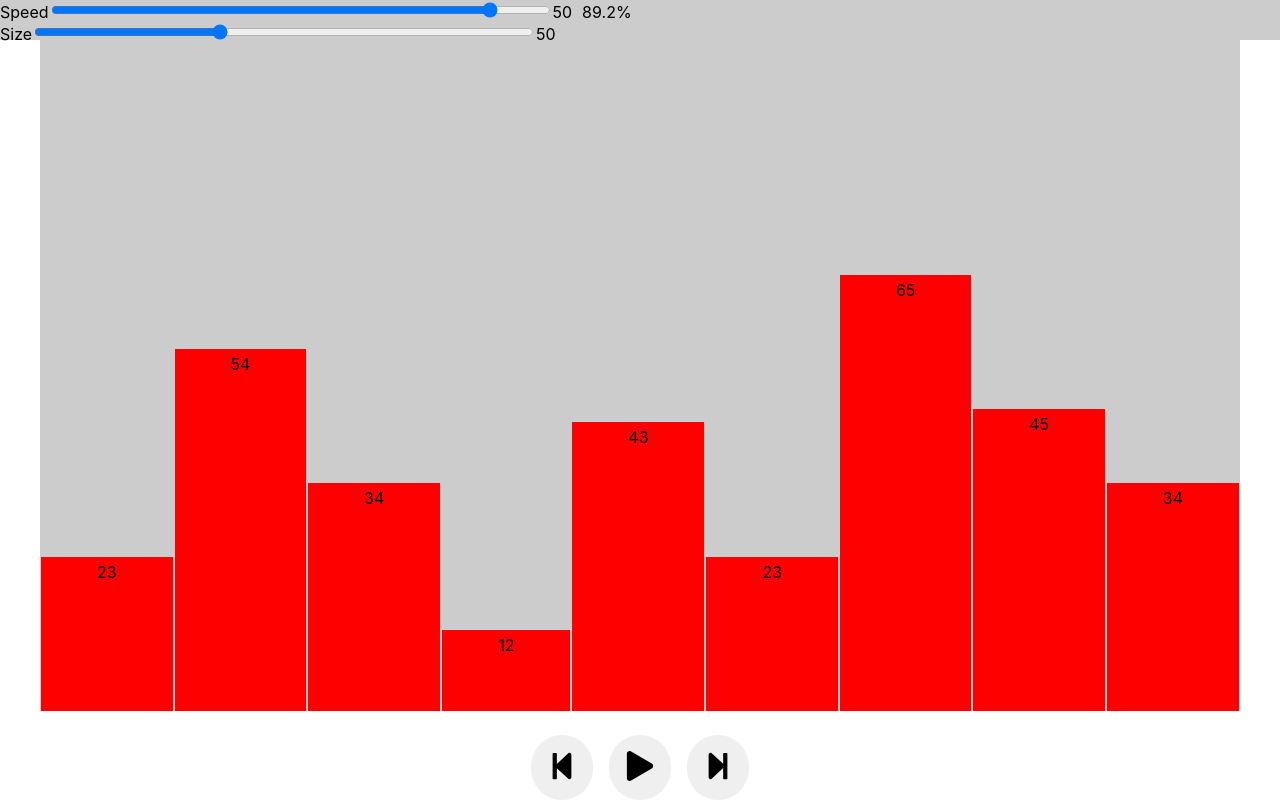
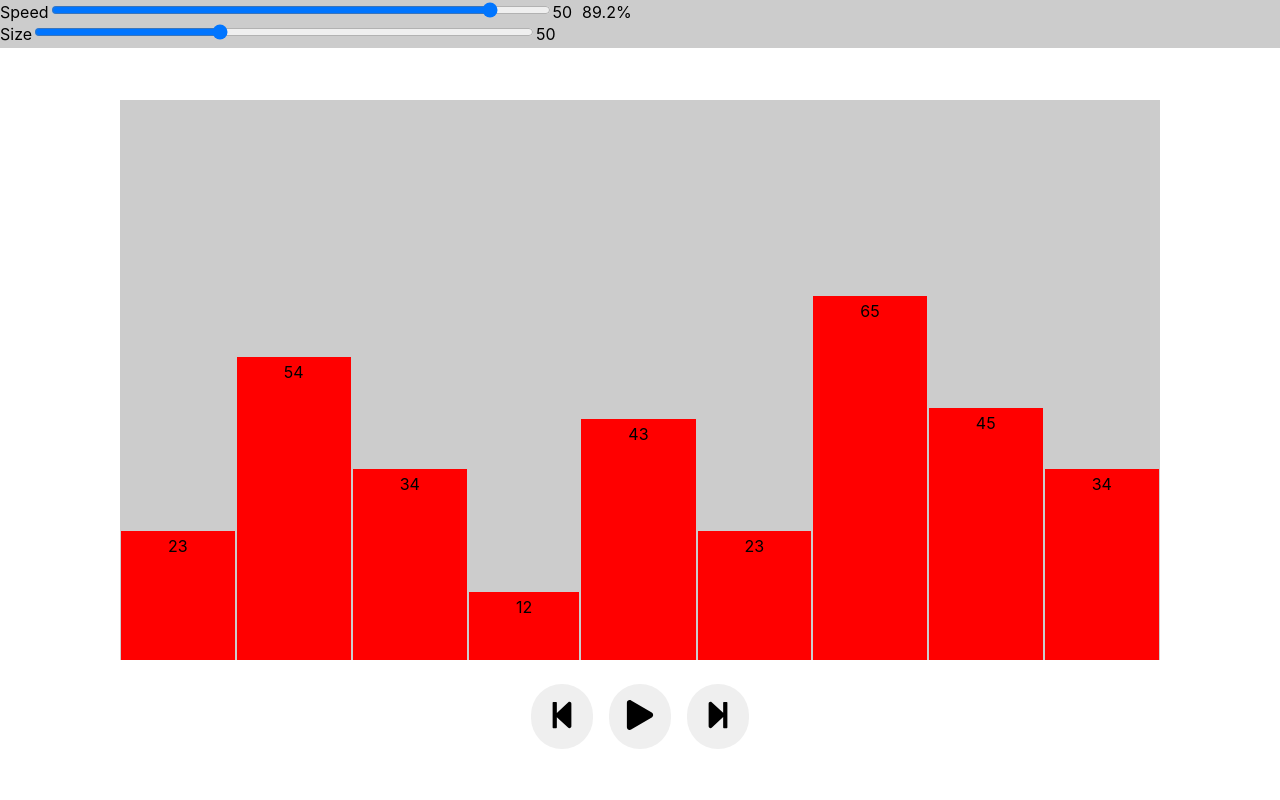
Before and after one commit to alsersan/sorting-visualizer, a React (Create React App) app: page / in a window 1280 px wide. Built offline with nearby package versions, Linux system fonts and the light colour scheme.

Commit message:
adjust height/width of elements in rem units

```diff
--- a/src/App.js
+++ b/src/App.js
@@ -10,7 +10,7 @@ import {
 } from "./algorithms/recursiveSortingAlgorithms";
 
 const Container = styled.div`
-  height: 95vh;
+  height: calc(100vh - 3rem);
   display: flex;
   justify-content: center;
   align-items: center;
--- a/src/components/BarChart.js
+++ b/src/components/BarChart.js
@@ -4,8 +4,8 @@ import Bar from "./Bar";
 import { bubbleSort, selectionSort } from "../algorithms/sortingAlgorithms";
 
 const Container = styled.div`
-  height: 700px;
-  width: 1200px;
+  height: 35rem;
+  width: 65rem;
   background-color: #ccc;
   display: flex;
   justify-content: space-around;
--- a/src/components/Header.js
+++ b/src/components/Header.js
@@ -2,7 +2,7 @@ import React from "react";
 import styled from "styled-components";
 
 const StyledHeader = styled.header`
-  height: 5vh;
+  height: 3rem;
   background-color: #ccc;
 `;
 
```
